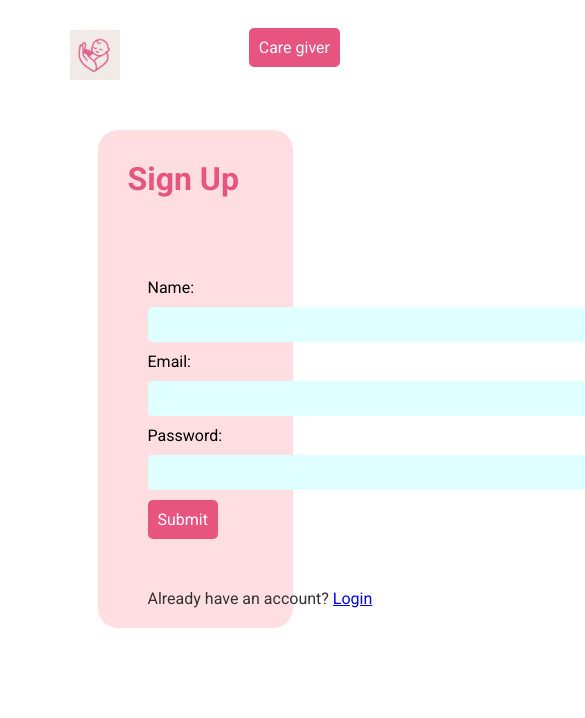
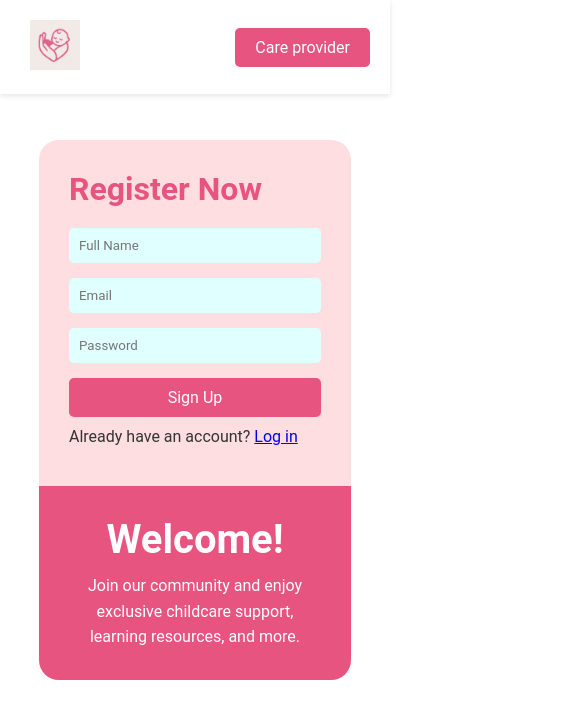
Before and after one commit to hanufa10/cuddle-care-website, a plain HTML site: page signup.html in a window 390 px wide. Shown: the top 718 px of the page, 585 px wide, since content can reach past the window. Drawn offline with Linux system fonts and the light colour scheme; a web font is replaced by a local one.

Commit message:
Responsive

```diff
--- a/signup.html
+++ b/signup.html
@@ -1,43 +1,45 @@
 <!DOCTYPE html>
 <html lang="en">
 <head>
-    <meta charset="UTF-8">
-    <meta name="viewport" content="width=device-width, initial-scale=1.0">
-    <title>Sign Up</title>
-    <link rel="preconnect" href="https://fonts.googleapis.com">
-    <link rel="preconnect" href="https://fonts.gstatic.com" crossorigin>
-    <link href="https://fonts.googleapis.com/css2?family=Bebas+Neue&family=Bodoni+Moda:ital,opsz,wght@0,6..96,400..900;1,6..96,400..900&family=GFS+Didot&family=Pinyon+Script&family=Poppins:ital,wght@0,100;0,200;0,300;0,400;0,500;0,600;0,700;0,800;0,900;1,100;1,200;1,300;1,400;1,500;1,600;1,700;1,800;1,900&family=Roboto:ital,wght@0,100;0,300;0,400;0,500;0,700;0,900;1,100;1,300;1,400;1,500;1,700;1,900& family=Rubik:ital,wght@0,300..900;1,300..900&display=swap" rel="stylesheet">
-    <link rel="stylesheet" href="styleSignUp.css">
+  <meta charset="UTF-8" />
+  <meta name="viewport" content="width=device-width, initial-scale=1.0" />
+  <title>Responsive Layout</title>
+  <link rel="stylesheet" href="styleSignUp.css" />
+  <!-- Font Awesome (optional if you need icons) -->
+  <link rel="stylesheet" href="https://cdnjs.cloudflare.com/ajax/libs/font-awesome/6.5.0/css/all.min.css" />
 </head>
 <body>
-    <header>
-        <div class="logo">
-            <a href="index.html"><img src="./images/ChatGPT Image Apr 22, 2025, 02_53_24 PM.png"></a>
-        </div>
-        <div>
-            <a href="providerSignUp.html">
-                <button>Care giver</button>
-            </a>
-        </div>
-    </header>
-    <div class="container">
-        <div class="container-left">
-            <h1>Sign Up</h1>
-            <form action="/signup" method="post">
-                <label for="name">Name:</label>
-                <input type="text" id="name" name="name" required><br>
-                <label for="email">Email:</label>
-                <input type="email" id="email" name="email" required><br>
-                <label for="password">Password:</label>
-                <input type="password" id="password" name="password" required><br>
-                <button type="submit">Submit</button>
-            </form>
-            <p>Already have an account? <a href="/login">Login</a></p>
-        </div>
-        <div class="container-right">
-            <h1>Welcome</h1>
-            <p>Welcome to our child care family! Sign up today and give your little one a safe, loving, and nurturing environment to grow.</p>
-        </div>
+
+  <!-- Header -->
+  <header>
+    <a href="index.html">
+        <img  src="./images/ChatGPT Image Apr 22, 2025, 02_53_24 PM.png" alt="Logo" class="logo-img" />
+    </a>
+    <button>Care provider</button>
+  </header>
+
+  <!-- Main Content Container -->
+  <div class="container">
+
+    <!-- Left Section -->
+    <div class="container-left">
+      <h1>Register Now</h1>
+      <form>
+        <input type="text" placeholder="Full Name" required />
+        <input type="email" placeholder="Email" required />
+        <input type="password" placeholder="Password" required />
+        <button type="submit">Sign Up</button>
+      </form>
+      <p>Already have an account? <a href="#">Log in</a></p>
     </div>
+
+    <!-- Right Section -->
+    <div class="container-right">
+      <h1>Welcome!</h1>
+      <p>Join our community and enjoy exclusive childcare support, learning resources, and more.</p>
+    </div>
+
+  </div>
+
 </body>
 </html>
--- a/style.css
+++ b/style.css
@@ -17,8 +17,11 @@ header {
     top: 0;
     z-index: 999;
   }
+
+  /* Logo */
   .logo{
     display: flex;
+    align-items: center;
     a{
       text-decoration: none;
       color: #e75480;
@@ -29,7 +32,6 @@ header {
       }
     }
   }
-  /* Logo */
   .logo h1 {
     font-size: 1.8rem;
     color: #e75480;
@@ -38,6 +40,18 @@ header {
   }
 
   /* Navigation */
+  nav{
+    transition:0.3s ease-in-out;
+    display: flex;
+    align-items: center;
+    font-family: 'Segoe UI', sans-serif;
+  }
+  #menu-toggle {
+    font-size: 24px;
+    cursor: pointer;
+    display: none;
+  }
+
   nav ul {
     list-style: none;
     display: flex;
@@ -45,7 +59,6 @@ header {
     margin: 0;
     padding: 0;
   }
-
   nav ul li a {
     text-decoration: none;
     color: #333;
@@ -54,16 +67,16 @@ header {
     transition: color 0.3s ease, border-bottom 0.3s ease;
     padding-bottom: 4px;
   }
-
-  nav ul li a:hover {
+  nav .navbar li a:hover {
     color: #ff6f91;
     border-bottom: 2px solid #ff6f91;
   }
+
+  /* Responsive Navigation */
   .dropdown {
     position: relative;
     transition: all 0.3s ease-in-out;
   }
-
   .dropdown-menu {
     display: none;
     position: absolute;
@@ -77,27 +90,21 @@ header {
     min-width: 180px;
     transition: all 0.3s ease-in-out;
   }
-
-
-
   .dropdown-menu li a {
     color: #333;
     text-decoration: none;
     display: block;
     padding: 10px 20px;
   }
-
   .dropdown-menu li a:hover {
     background-color: #ffdee2;
     color: #e75480;
     border-radius: 6px;
   }
-
   /* Show dropdown on hover */
   .dropdown:hover .dropdown-menu {
     display: block;
   }
-
   .signup-btn {
     background-color: #ff6f91;
     color: white;
@@ -114,34 +121,44 @@ header {
     color: white;
     border-bottom: none;
   }
-  /* Responsive */
-  @media (max-width: 768px) {
+  /* Responsive header*/
+  @media (max-width: 830px) {
     header {
-      flex-direction: column;
+      display: flex;
+      flex-direction: column;           /* Logo and menu icon in one row */
+      justify-content: space-between;
       align-items: flex-start;
+      padding: 10px 20px;
     }
 
-    nav ul {
+    #navbar {
+      max-height: 0;
+      overflow: hidden;
+      transition: max-height 1s ease;
+      width: 100%;
       flex-direction: column;
-      gap: 15px;
-      margin-top: 15px;
+      margin-top: 10px;
     }
 
-    nav ul li a {
-      font-size: 1.1rem;
+    #navbar.active {
+      max-height: 500px; /* Adjust depending on your nav content height */
     }
-  }
-  @media (max-width: 768px) {
-    .nav-list {
-      flex-direction: column;
+    #menu-toggle {
+      display: block;
+      cursor: pointer;
+      margin-top:5px ;
+    }
+    #open-icon,
+    #close-icon {
+      font-size: 24px;
+      transition: opacity 0.3s ease;
     }
 
-    .dropdown-menu {
-      position: static;
-      box-shadow: none;
+    #close-icon {
+      display: none;
     }
+
   }
-
 
 
   .hero {
@@ -177,6 +194,19 @@ header {
   }
   .hero button:hover {
     background-color: #e75480;
+  }
+
+  @media (max-width: 400px) {
+    .hero h1 {
+      font-size: 2rem;
+    }
+    .hero p {
+      font-size: 1rem;
+    }
+    .hero button {
+      padding: 12px 25px;
+      font-size: 0.9rem;
+    }
   }
 
 
@@ -239,43 +269,7 @@ header {
     font-size: 0.9rem;
     color: #4f4e4e;
   }
-  .testimonials {
-    background: #fff0f2;
-    padding: 40px 20px;
-    border-radius: 10px;
-    margin-top: 60px;
-    margin: auto;
-    width: 80%;
-  }
-  .testimonial-list{
-    display: flex;
-    justify-content: space-around;
-    flex-wrap: wrap;
-    gap: 20px;
-  }
-  .testimonial {
-    margin-bottom: 20px;
-    width: 300px;
-    text-align: center;
-    padding: 20px;
-    background: #fff;
-    border-radius: 10px;
-    box-shadow: 0 4px 10px rgba(0,0,0,0.1);
-    transition: transform 0.3s ease-in-out;
-  }
-  .testimonial:hover {
-    transform: translateY(-5px);
-  }
-  .testimonial p {
-    font-style: italic;
-    font-size: 0.95rem;
-  }
-  .testimonial strong {
-    display: block;
-    margin-top: 10px;
-    font-size: 1rem;
-    color: #e75480;
-  }
+
 /* Adjusted from services-grid to enable horizontal scrolling */
 .services-grid {
     display: flex;
@@ -312,11 +306,9 @@ header {
     height: 220px;
     object-fit: cover;
   }
-
   .service-content {
     padding: 20px;
   }
-
   .service-content h3 {
     margin-bottom: 10px;
     color: #ff6f91;
@@ -337,27 +329,28 @@ header {
     cursor: pointer;
     transition: background-color 0.3s ease;
     margin-top: 10px;
+    a{
+      text-decoration: none;
+      color: white;
+    }
   }
-
-  .service-content button a {
-    text-decoration: none;
-    color: white;
-  }
-
   .service-content button:hover {
     background-color: #e75480;
   }
 
-  /* Optional scrollbar styling */
+  /*scrollbar styling */
   .services-grid::-webkit-scrollbar {
     height: 8px;
   }
-
   .services-grid::-webkit-scrollbar-thumb {
     background-color: #e75480;
     border-radius: 10px;
   }
-
+  @media (max-width: 768px) {
+    .service-card{
+      max-width: 50%;
+    }
+    }
 
 
   .how-it-works {
@@ -400,6 +393,43 @@ header {
     line-height: 1.5;
   }
 
+  .testimonials {
+    background: #fff0f2;
+    padding: 40px 20px;
+    border-radius: 10px;
+    margin-top: 60px;
+    margin: auto;
+    width: 80%;
+  }
+  .testimonial-list{
+    display: flex;
+    justify-content: space-around;
+    flex-wrap: wrap;
+    gap: 20px;
+  }
+  .testimonial {
+    margin-bottom: 20px;
+    width: 300px;
+    text-align: center;
+    padding: 20px;
+    background: #fff;
+    border-radius: 10px;
+    box-shadow: 0 4px 10px rgba(0,0,0,0.1);
+    transition: transform 0.3s ease-in-out;
+  }
+  .testimonial:hover {
+    transform: translateY(-5px);
+  }
+  .testimonial p {
+    font-style: italic;
+    font-size: 0.95rem;
+  }
+  .testimonial strong {
+    display: block;
+    margin-top: 10px;
+    font-size: 1rem;
+    color: #e75480;
+  }
 
   .get-in-touch{
     margin-left:50px ;
@@ -568,3 +598,9 @@ header {
     color: #777;
     margin-top: 30px;
   }
+
+  @media (max-width: 1000px) {
+    footer{
+      border-radius:0;
+    }
+  }
--- a/styleSignUp.css
+++ b/styleSignUp.css
@@ -1,106 +1,143 @@
-*{
+* {
     margin: 0;
     padding: 0;
+    box-sizing: border-box;
     font-family: "Roboto", sans-serif;
   }
-.container{
-    margin: auto;
-    width: 50%;
-    display: flex;
-    justify-content: space-between;
-    align-items: center;
-    margin-top: 130px;
-    vertical-align: middle;
-    background-color: #ffdee2;
-    /* padding: 50px; */
-    border-radius: 20px;
-    transition: all 0.3s ease-in-out;
-    /* animation: floating 3s infinite;
-    max-width: 900px; */
 
-}
-@keyframes floating{
-    0%{
-        transform: translateY(10px);
-    }
-    50%{
-        transform: translateY(-10px);
-    }
-    100%{
-        transform: translateY(10px);
-    }
-
-}
-header{
+  header {
     position: fixed;
     top: 0;
     left: 0;
     width: 100%;
     background-color: #fff;
-    color: white;
     display: flex;
     justify-content: space-between;
     align-items: center;
     padding: 10px 50px;
     z-index: 100;
+    box-shadow: 0 2px 5px rgba(0, 0, 0, 0.1);
   }
-button{
-    margin-right:100px;
-    padding: 10px;
+
+  header img.logo-img {
+    width: 50px;
+    margin: 10px;
+  }
+
+  button {
+    padding: 10px 20px;
     background-color: #e75480;
     border: none;
     border-radius: 5px;
     cursor: pointer;
     color: white;
     font-size: 1rem;
-    transition: 0.3s ease-in-out;
+    transition: background-color 0.3s ease-in-out;
   }
-button:hover{
+
+  button:hover {
     background-color: #ff6f91;
   }
-.container-right{
-    /* text-align: center; */
+
+  .container {
+    margin: 130px auto 0 auto;
+    width: 80%;
+    max-width: 1000px;
+    display: flex;
+    justify-content: space-between;
+    align-items: stretch;
+    background-color: #ffdee2;
+    border-radius: 20px;
+    overflow: hidden;
+    transition: all 0.3s ease-in-out;
+    animation:floating 5s ease-in-out infinite;
+  }
+
+  .container-left {
+    flex: 1;
+    padding: 40px;
+  }
+
+  .container-left h1 {
+    color: #e75480;
+    margin-bottom: 20px;
+  }
+
+  .container-left form {
+    display: flex;
+    flex-direction: column;
+  }
+
+  .container-left input {
+    width: 100%;
+    max-width: 500px;
+    padding: 10px;
+    margin-bottom: 15px;
+    border: none;
+    border-radius: 5px;
+    background-color: lightcyan;
+  }
+
+  .container-left p {
+    padding: 10px 0;
+    color: #333;
+  }
+
+  .container-right {
+    flex: 1;
     background-color: #e75480;
     padding: 60px;
-    border-radius: 20% 0% 0% 20%;
-    /* width: 500px; */
-    height:100%;
-    h1{
-        text-align: center;
-        margin-bottom: 10px;
+    display: flex;
+    flex-direction: column;
+    justify-content: center;
+    align-items: center;
     color: #fff;
-        font-size: 2.5rem;
-    }
-    p{
-        line-height: 1.6;
-        color: #fff;
+    border-radius: 0 20px 20px 0;
   }
 
+  .container-right h1 {
+    font-size: 2.5rem;
+    margin-bottom: 10px;
+    text-align: center;
   }
-img{
-    width: 50px;
-    margin:20px 0px 0px 20px;
+
+  .container-right p {
+    line-height: 1.6;
+    text-align: center;
   }
-.container-left{
-    h1{
-        color: #e75480;
-        padding: 30px;
+
+  @keyframes floating {
+    0% {
+      transform: translateY(10px);
     }
-    form{
-        padding: 50px;
+    50% {
+      transform: translateY(-10px);
     }
-    input{
-        width: 500px;
-        padding: 10px;
-        border-radius: 5px;
-        border: none;
-        background-color: lightcyan;
-        margin: 10px 0px;
-    }
-    p{
-        margin-left:30px;
-        padding-bottom: 20px;
-        padding-left: 20px;
-        color: #333;
+    100% {
+      transform: translateY(10px);
     }
   }
+
+  /* Responsive Design */
+  @media (max-width: 768px) {
+    .container {
+      flex-direction: column;
+    }
+
+    .container-right,
+    .container-left {
+      border-radius: 0;
+      padding: 30px;
+      width: 100%;
+    }
+
+    .container-left input {
+      width: 100%;
+    }
+
+    header {
+      padding: 10px 20px;
+      flex-direction: row;
+      justify-content: space-between;
+    }
+  }
```
Also changed, not shown: app.js (added, +10 -0 lines), index.html (+8 -1 lines). Lines whose indentation alone changed are shown as unchanged.
